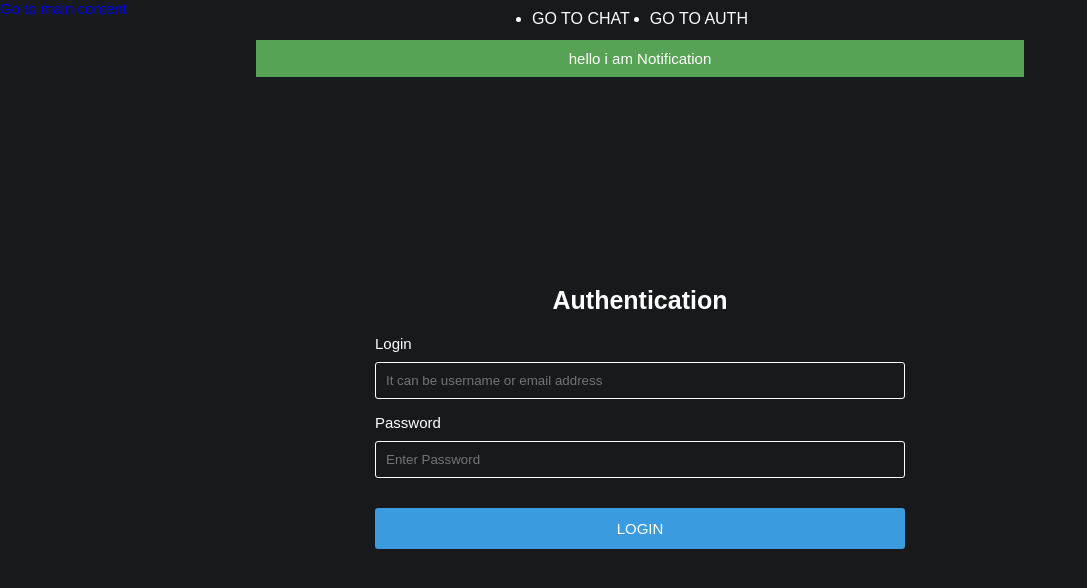
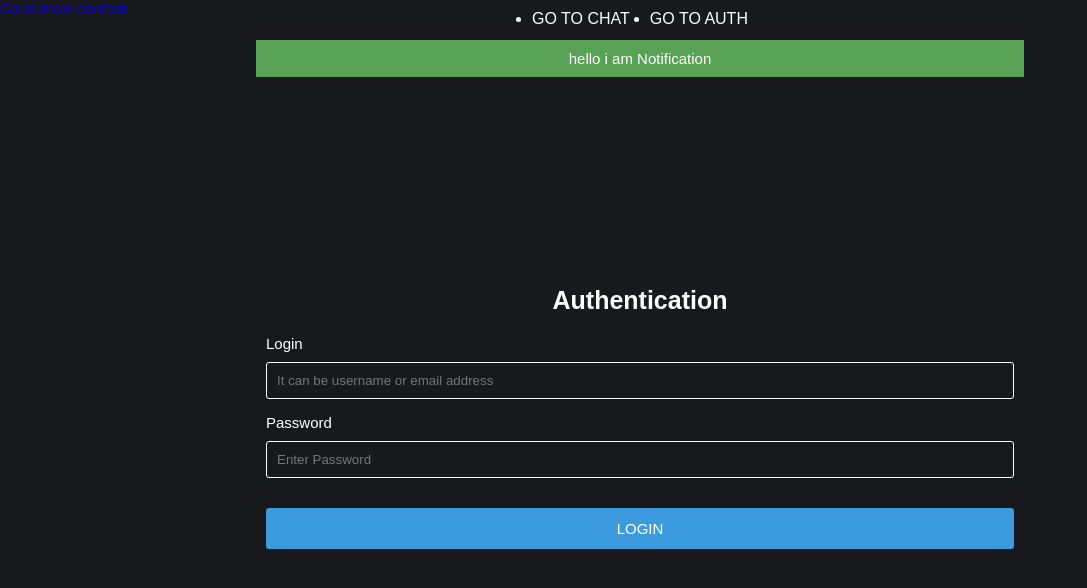
Before and after one commit to Aegnor/chat, a Vue app in the folder client/: page /auth in a window 1280 px wide. Shown: the top 588 px of the page, without its empty margins (0-1087 px from the left). Built offline with nearby package versions, Linux system fonts and the light colour scheme; no server answers.

Commit message:
align logout text center

```diff
--- a/client/src/components/Auth.vue
+++ b/client/src/components/Auth.vue
@@ -1,6 +1,6 @@
 <template>
     <section class="section auth container-small" v-if="user">
-        <p>You are already log in</p>
+        <p class="text-center">You are already log in</p>
         <button @click="handleLogout" type="button" class="form-submit btn">Logout</button>
     </section>
     <section class="section auth container-small" v-else>
@@ -71,7 +71,6 @@ export default {
 <style lang="scss">
 .auth {
     min-height: 100vh;
-    max-width: 550px;
     display: flex;
     flex-direction: column;
     justify-content: center;
```
